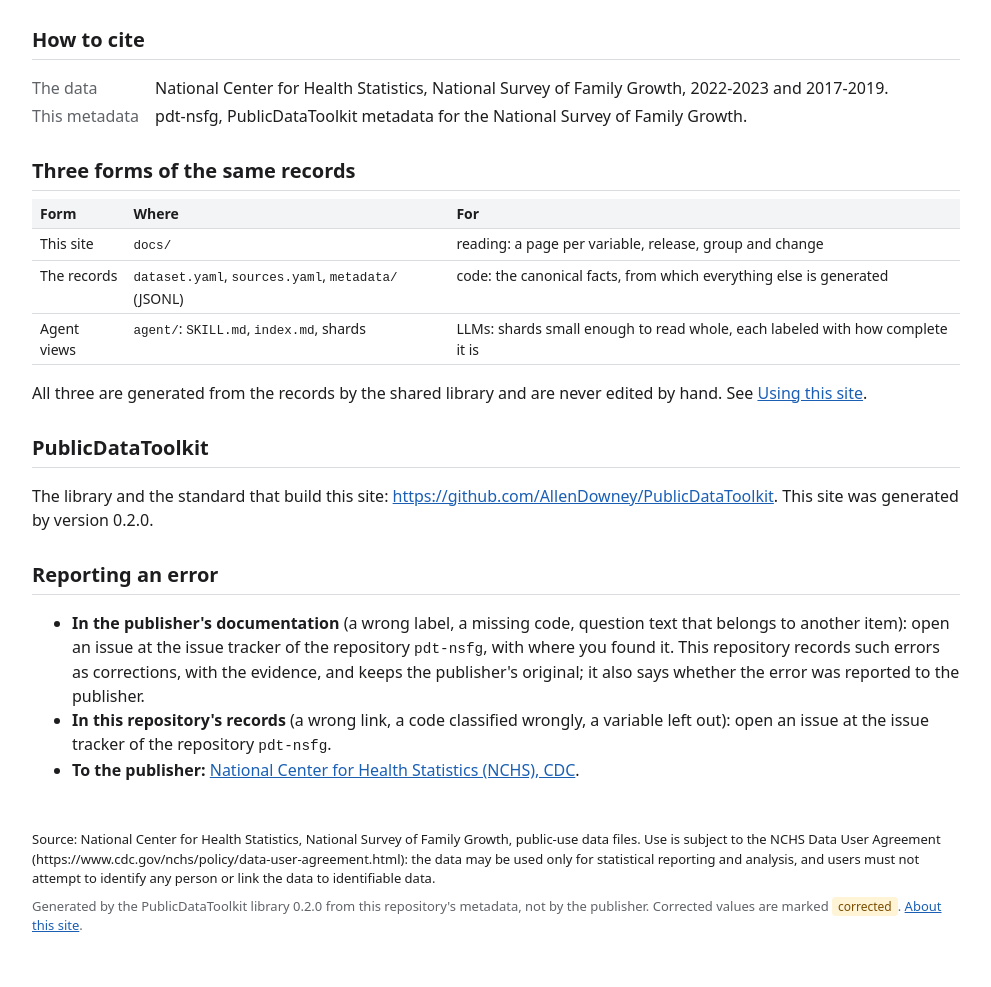
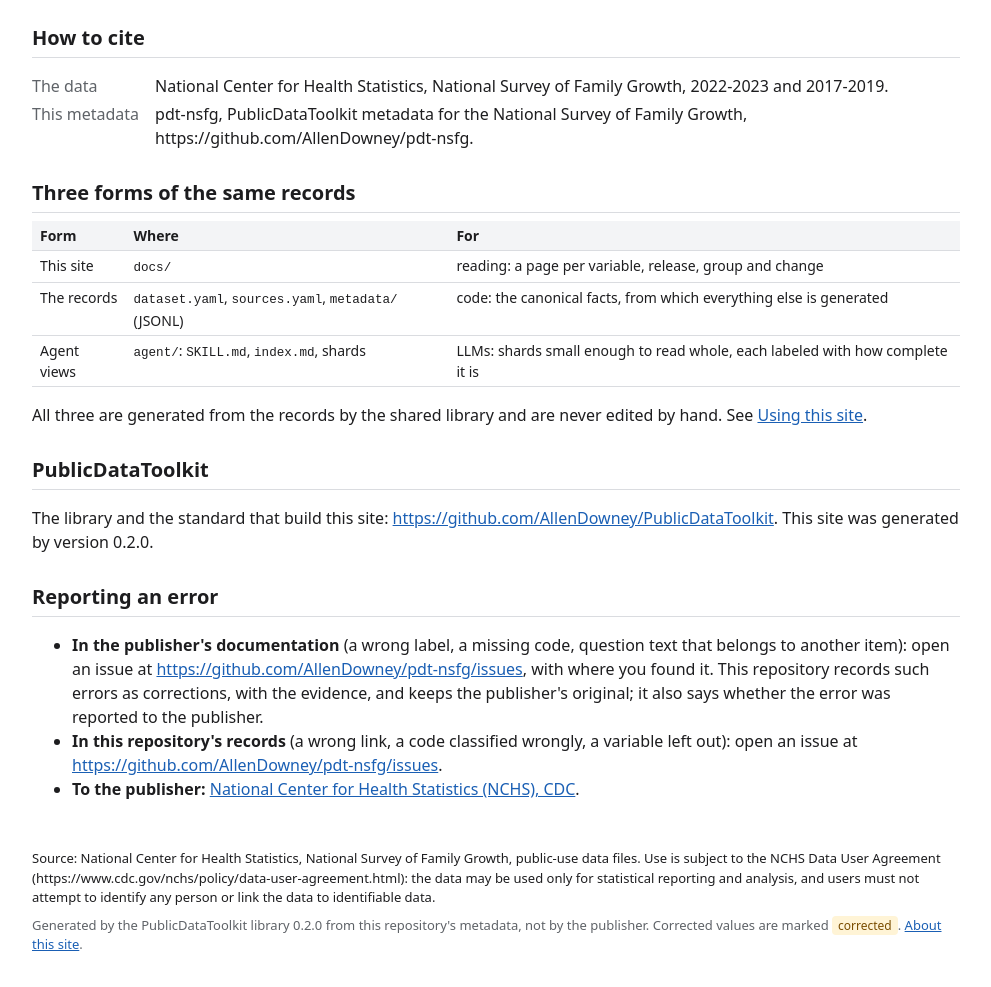
Before and after one commit to AllenDowney/pdt-nsfg, a plain HTML site: page docs/about.html in a window 1280 px wide. Shown: the part 988-1975 px from the top of the page, without its empty margins (144-1135 px from the left). Drawn offline with Linux system fonts and the light colour scheme.

Commit message:
Views with the repository's URL
Co-Authored-By: Claude Opus 5.5 <noreply@anthropic.com>

```diff
--- a/docs/about.html
+++ b/docs/about.html
@@ -11,16 +11,16 @@
 <nav><a href="index.html">National Survey of Family Growth</a><span class="pages"><a href="about.html">About</a> · <a href="using.html">Using this site</a></span></nav>
 <main>
 <h1>About this site</h1>
-<p>This site describes the National Survey of Family Growth, published by <a href="https://www.cdc.gov/nchs/">National Center for Health Statistics (NCHS), CDC</a>. It is generated from the repository <code>pdt-nsfg</code>, which holds metadata built from the publisher's documentation: each variable's label, question text, codes and missing codes, and availability, with corrections and links between releases. Each fact says where it came from.</p>
+<p>This site describes the National Survey of Family Growth, published by <a href="https://www.cdc.gov/nchs/">National Center for Health Statistics (NCHS), CDC</a>. It is generated from the repository <a href="https://github.com/AllenDowney/pdt-nsfg">pdt-nsfg</a>, which holds metadata built from the publisher's documentation: each variable's label, question text, codes and missing codes, and availability, with corrections and links between releases. Each fact says where it came from.</p>
 <h2>What it isn't</h2><ul><li>It isn't the publisher's site, and the publisher hasn't reviewed it. The publisher's own page for the dataset is <a href="https://www.cdc.gov/nchs/nsfg/">https://www.cdc.gov/nchs/nsfg/</a>. Where this site and the publisher's documentation differ, the publisher's documentation is the source; the differences this repository knows of are listed as corrections.</li><li>It doesn't hold the data. The data come from the publisher, or from this repository's data release when the terms allow; see <a href="using.html#data">Getting the data</a>.</li><li>It makes no analysis decisions: which answers count as agreement, which weights or cases to use, or how to recode. Those belong to the projects that use the data.</li></ul>
 <h2>Terms of use</h2>
 <div class="notice-box">Source: National Center for Health Statistics, National Survey of Family Growth, public-use data files. Use is subject to the NCHS Data User Agreement (https://www.cdc.gov/nchs/policy/data-user-agreement.html): the data may be used only for statistical reporting and analysis, and users must not attempt to identify any person or link the data to identifiable data.</div>
 <dl><dt>Publisher's terms</dt><dd><a href="https://www.cdc.gov/nchs/policy/data-user-agreement.html">https://www.cdc.gov/nchs/policy/data-user-agreement.html</a></dd><dt>What they say</dt><dd>The NCHS Data User Agreement for public-use files (also in the 2022-2023 User&#x27;s Guide, pp. 4-5) restricts use to statistical reporting and analysis and forbids identifying anyone, linking to identifiable data, and research on re-identification; none of its terms concerns redistribution. NCHS documentation is a US government work in the public domain. Allen Downey reviewed this in MarriageNSFG Task 20 (2026-11-10); confirmed for this repo on 2026-11-20.</dd><dt>Decisions</dt><dd><code>metadata</code>: ship<br><code>documentation</code>: ship<br><code>data</code>: ship<br><code>llm_processing</code>: allowed<br><span class="origin">Reviewed by Allen Downey, 2026-11-20</span></dd><dt>This repository</dt><dd>Code under the MIT License; metadata, corrections and generated views (this site included) under CC BY 4.0. The publisher's files and documentation keep the publisher's terms.</dd></dl>
 <h2>How to cite</h2>
-<dl><dt>The data</dt><dd>National Center for Health Statistics, National Survey of Family Growth, 2022-2023 and 2017-2019.</dd><dt>This metadata</dt><dd>pdt-nsfg, PublicDataToolkit metadata for the National Survey of Family Growth.</dd></dl>
+<dl><dt>The data</dt><dd>National Center for Health Statistics, National Survey of Family Growth, 2022-2023 and 2017-2019.</dd><dt>This metadata</dt><dd>pdt-nsfg, PublicDataToolkit metadata for the National Survey of Family Growth, https://github.com/AllenDowney/pdt-nsfg.</dd></dl>
 <h2>Three forms of the same records</h2><div class="scroll"><table><thead><tr><th>Form</th><th>Where</th><th>For</th></tr></thead><tbody><tr><td>This site</td><td><code>docs/</code></td><td>reading: a page per variable, release, group and change</td></tr><tr><td>The records</td><td><code>dataset.yaml</code>, <code>sources.yaml</code>, <code>metadata/</code> (JSONL)</td><td>code: the canonical facts, from which everything else is generated</td></tr><tr><td>Agent views</td><td><code>agent/</code>: <code>SKILL.md</code>, <code>index.md</code>, shards</td><td>LLMs: shards small enough to read whole, each labeled with how complete it is</td></tr></tbody></table></div><p>All three are generated from the records by the shared library and are never edited by hand. See <a href="using.html">Using this site</a>.</p>
 <h2>PublicDataToolkit</h2><p>The library and the standard that build this site: <a href="https://github.com/AllenDowney/PublicDataToolkit">https://github.com/AllenDowney/PublicDataToolkit</a>. This site was generated by version 0.2.0.</p>
-<h2>Reporting an error</h2><ul><li><strong>In the publisher's documentation</strong> (a wrong label, a missing code, question text that belongs to another item): open an issue at the issue tracker of the repository <code>pdt-nsfg</code>, with where you found it. This repository records such errors as corrections, with the evidence, and keeps the publisher's original; it also says whether the error was reported to the publisher.</li><li><strong>In this repository's records</strong> (a wrong link, a code classified wrongly, a variable left out): open an issue at the issue tracker of the repository <code>pdt-nsfg</code>.</li><li><strong>To the publisher:</strong> <a href="https://www.cdc.gov/nchs/">National Center for Health Statistics (NCHS), CDC</a>.</li></ul>
+<h2>Reporting an error</h2><ul><li><strong>In the publisher's documentation</strong> (a wrong label, a missing code, question text that belongs to another item): open an issue at <a href="https://github.com/AllenDowney/pdt-nsfg/issues">https://github.com/AllenDowney/pdt-nsfg/issues</a>, with where you found it. This repository records such errors as corrections, with the evidence, and keeps the publisher's original; it also says whether the error was reported to the publisher.</li><li><strong>In this repository's records</strong> (a wrong link, a code classified wrongly, a variable left out): open an issue at <a href="https://github.com/AllenDowney/pdt-nsfg/issues">https://github.com/AllenDowney/pdt-nsfg/issues</a>.</li><li><strong>To the publisher:</strong> <a href="https://www.cdc.gov/nchs/">National Center for Health Statistics (NCHS), CDC</a>.</li></ul>
 </main>
 <footer><p class="notice">Source: National Center for Health Statistics, National Survey of Family Growth, public-use data files. Use is subject to the NCHS Data User Agreement (https://www.cdc.gov/nchs/policy/data-user-agreement.html): the data may be used only for statistical reporting and analysis, and users must not attempt to identify any person or link the data to identifiable data.</p>
 Generated by the PublicDataToolkit library 0.2.0 from this repository's
```
